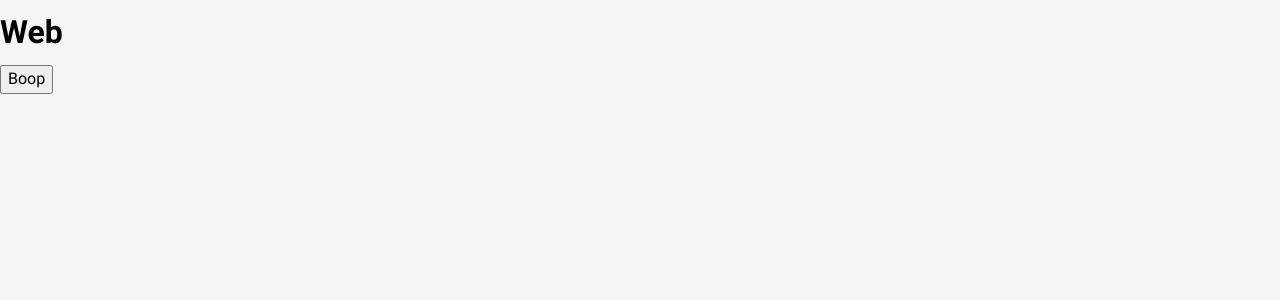
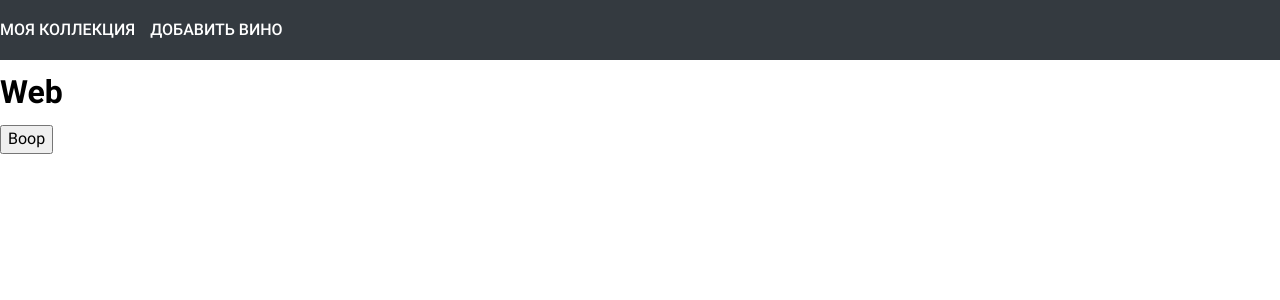
Before and after one commit to JsViking/wineCollection, a Next.js app in the folder apps/frontend/: page / in a window 1280 px wide. Shown: the top 300 px of the page. Built offline with nearby package versions, Linux system fonts and the light colour scheme.

Commit message:
Add header

```diff
--- /dev/null
+++ b/apps/frontend/components/Header/Header.module.scss
@@ -0,0 +1,15 @@
+.Header {
+  position: relative;
+  width: 100%;
+  height: 60px;
+  background-color: var(--color-common-dark-grey);
+  .content {
+    position: relative;
+    height: 100%;
+    max-width: 1300px;
+    margin: 0 auto;
+    display: flex;
+    gap: 15px;
+    align-items: center;
+  }
+}
--- /dev/null
+++ b/apps/frontend/components/Header/index.tsx
@@ -0,0 +1,34 @@
+import Link from 'next/link';
+import classes from './Header.module.scss';
+import Typography from '../typography';
+
+const menu = [
+  {
+    title: 'Моя коллекция',
+    href: '/',
+  },
+  {
+    title: 'Добавить вино',
+    href: '/add',
+  },
+];
+
+const Header = () => {
+  return (
+    <div className={classes.Header}>
+      <div className={classes.content}>
+        {menu.map(({ title, href }) => (
+          <Link href={href} key={title}>
+            <a>
+              <Typography transform="uppercase" color="white">
+                {title}
+              </Typography>
+            </a>
+          </Link>
+        ))}
+      </div>
+    </div>
+  );
+};
+
+export default Header;
--- /dev/null
+++ b/apps/frontend/components/typography/Typography.module.scss
@@ -0,0 +1,108 @@
+.text {
+  margin: 0;
+  padding: 0;
+  height: fit-content;
+  white-space: pre-wrap;
+  word-break: break-word;
+}
+
+// size
+.size__32 {
+  font: 2rem/140% 'Roboto', sans-serif;
+}
+
+.size__24 {
+  font: 1.5rem/140% 'Roboto', sans-serif;
+}
+
+.size__22 {
+  font: 1.375rem/140% 'Roboto', sans-serif;
+}
+
+.size__20 {
+  font: 1.25rem/140% 'Roboto', sans-serif;
+}
+
+.size__18 {
+  font: 1.125rem/140% 'Roboto', sans-serif;
+}
+
+.size__16 {
+  font: 1rem/140% 'Roboto', sans-serif;
+}
+
+.size__15 {
+  font: 0.938rem/140% 'Roboto', sans-serif;
+}
+
+.size__14 {
+  font: 0.875rem/140% 'Roboto', sans-serif;
+}
+
+.size__13 {
+  font: 0.813rem/140% 'Roboto', sans-serif;
+}
+
+.size__12 {
+  font: 0.75rem/140% 'Roboto', sans-serif;
+}
+
+.size__10 {
+  font: 0.75rem/140% 'Roboto', sans-serif;
+}
+
+//color
+.primary {
+  color: var(--color-common-black);
+}
+
+.secondary {
+  color: var(--color-common-dark-grey);
+}
+
+.white {
+  color: var(--color-common-white);
+}
+
+// transform
+
+.none {
+  text-transform: none;
+}
+.uppercase {
+  text-transform: uppercase;
+}
+.lowercase {
+  text-transform: lowercase;
+}
+.capitalize {
+  text-transform: capitalize;
+}
+
+// font-weight
+
+.bold {
+  font-weight: 700;
+}
+
+.light {
+  font-weight: 400;
+}
+
+.normal {
+  font-weight: 500;
+}
+
+// text-align
+
+.center {
+  text-align: center;
+}
+
+.right {
+  text-align: right;
+}
+
+.left {
+  text-align: left;
+}
--- /dev/null
+++ b/apps/frontend/components/typography/index.tsx
@@ -0,0 +1,57 @@
+import classes from './Typography.module.scss';
+
+export type Size =
+  | 'size__10'
+  | 'size__12'
+  | 'size__14'
+  | 'size__13'
+  | 'size__15'
+  | 'size__16'
+  | 'size__18'
+  | 'size__20'
+  | 'size__22'
+  | 'size__24'
+  | 'size__32';
+
+export type TypographyColor = 'primary' | 'secondary' | 'white';
+
+export type TypographyFontWeight = 'bold' | 'light' | 'normal';
+
+export interface ITypography {
+  rootTag?: keyof JSX.IntrinsicElements;
+  size?: Size;
+  transform?: 'none' | 'uppercase' | 'lowercase' | 'capitalize';
+  color?: TypographyColor;
+  fontWeight?: TypographyFontWeight;
+  textAlign?: 'center' | 'right' | 'left';
+  className?: string;
+  children?: React.ReactNode;
+  onClick?: () => void;
+  dangerouslySetInnerHTML?: { __html: string };
+}
+
+const Typography: React.FC<ITypography> = ({
+  rootTag: Root = 'p',
+  size = 'size__16',
+  transform = 'none',
+  color = 'primary',
+  textAlign = 'left',
+  fontWeight = 'normal',
+  className,
+  children,
+  ...rest
+}): JSX.Element => {
+  const createClasses = `${className || classes.text} ${classes[size]} ${
+    classes[transform]
+  } ${classes[color] || ''} ${classes[fontWeight] || ''} ${
+    classes[textAlign] || ''
+  }`;
+
+  return (
+    <Root {...rest} className={createClasses}>
+      {children}
+    </Root>
+  );
+};
+
+export default Typography;
--- a/apps/frontend/layouts/baseLayout/baseLayout.module.scss
+++ b/apps/frontend/layouts/baseLayout/baseLayout.module.scss
@@ -1,3 +1,7 @@
 .BaseLayout {
   position: relative;
+  min-width: 100vh;
+  .body {
+    position: relative;
+  }
 }
--- a/apps/frontend/layouts/baseLayout/index.tsx
+++ b/apps/frontend/layouts/baseLayout/index.tsx
@@ -1,3 +1,4 @@
+import Header from 'components/Header';
 import classes from './baseLayout.module.scss';
 
 interface Props {
@@ -5,7 +6,12 @@ interface Props {
 }
 
 const BaseLayout = ({ children }: Props) => {
-  return <div className={classes.BaseLayout}>{children}</div>;
+  return (
+    <div className={classes.BaseLayout}>
+      <Header />
+      <div className={classes.body}>{children}</div>
+    </div>
+  );
 };
 
 export default BaseLayout;
--- a/apps/frontend/styles/theme/light.module.scss
+++ b/apps/frontend/styles/theme/light.module.scss
@@ -4,29 +4,8 @@
 $lightTheme: (
   '--color-common-black': #000007,
   '--color-common-white': #ffffff,
-  '--color-common-gray': #ebedf3,
-  '--color-primary-red': #ff0000,
-  '--color-primary-orange': #fbb03b,
-  '--color-social-grey': #f1f5f8,
-  '--color-primary-grey': #e0e1ea,
-  '--color-link': #0167ff,
-  '--color-hover-text': #717171,
-  '--color-main-background': #f5f5f5,
-  '--color-text-default': #000007,
-  '--color-text-secondary': #505050,
-  '--color-text-anactive': #bbbbbb,
-  '--color-text-placeholder': #979797,
-  '--color-text-listing': #454545,
-  '--color-secondary-contrast-text': #ffffff,
-  '--color-menu-background': #202020,
-  '--color-menu-divider': #454545,
-  '--color-card-green': #59ffd6,
-  '--color-portal-green': #60fcd5,
-  '--color-input-background': #f5f5f5,
-  '--color-selector-nav': #ededed,
-  '--color-button-popup': #2f89ce,
-  '--color-button-portal': #ebebeb,
-  '--color-border-portal-date': #dbdbdb,
+  '--color-common-dark-grey': #343a40,
+  '--color-common-grey': #eaeaea,
 );
 
 :export {
```
